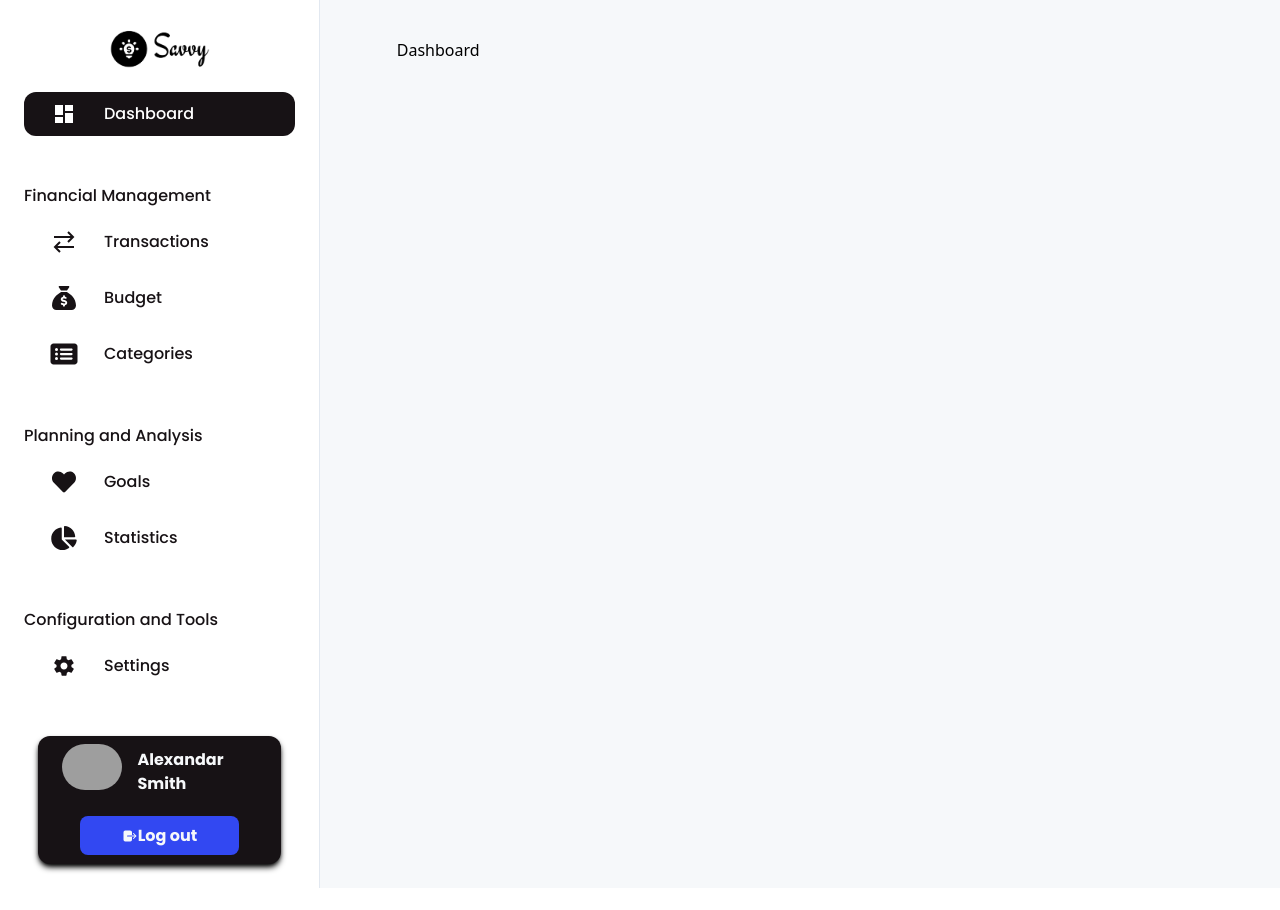
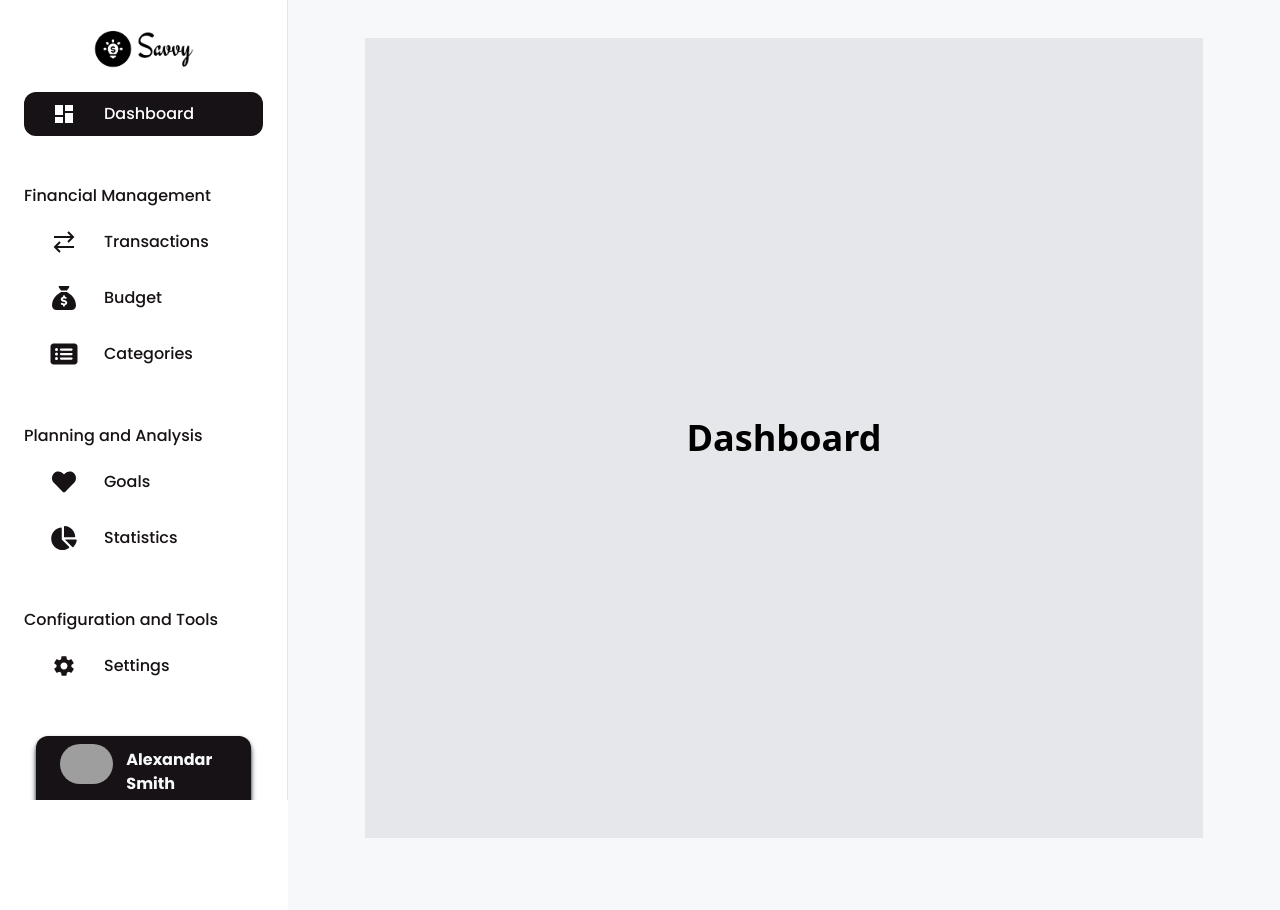
Before and after one commit to bakirdevedzic/savvy, a React (Vite) app: page /app/dashboard in a window 1280 px wide. Shown: the top 910 px of the page. Before the commit the page ends 888 px from the top, so only its background shows below. Built offline with nearby package versions, Linux system fonts and the light colour scheme; grey boxes are pictures that could not be loaded.

Commit message:
Scrollbar fix

```diff
--- a/src/components/AppLayout.jsx
+++ b/src/components/AppLayout.jsx
@@ -3,7 +3,7 @@ import Sidebar from "../ui/Sidebar";
 
 function AppLayout() {
   return (
-    <div className="grid grid-cols-[20rem,1fr] h-screen">
+    <div className="grid grid-cols-[18rem,1fr] h-screen">
       <Sidebar />
       <main className="bg-primary-white-2 col-[2/3]  pt-[2.4rem] pl-[4.8rem] pr-[4.8rem] pb-[6.4rem]">
         <Outlet />
--- a/src/index.css
+++ b/src/index.css
@@ -8,3 +8,24 @@
 .active {
   @apply bg-primary-black text-white font-bold rounded-xl;
 }
+
+/* width */
+::-webkit-scrollbar {
+  width: 5px;
+}
+
+/* Track */
+::-webkit-scrollbar-track {
+  background: #f1f1f1;
+}
+
+/* Handle */
+::-webkit-scrollbar-thumb {
+  background: #888;
+  border-radius: 5px;
+}
+
+/* Handle on hover */
+::-webkit-scrollbar-thumb:hover {
+  background: #555;
+}
--- a/src/pages/Dashboard.jsx
+++ b/src/pages/Dashboard.jsx
@@ -1,5 +1,12 @@
 function Dashboard() {
-  return <div>Dashboard</div>;
+  return (
+    <div>
+      <div className="h-screen bg-gray-200 flex justify-center items-center">
+        <p className="text-4xl font-bold">Dashboard</p>
+        {/* Add more content here as needed */}
+      </div>
+    </div>
+  );
 }
 
 export default Dashboard;
--- a/src/ui/Sidebar.jsx
+++ b/src/ui/Sidebar.jsx
@@ -13,7 +13,7 @@ import ProfileCard from "./ProfileCard";
 
 function Sidebar() {
   return (
-    <aside className="h-full bg-white row-span-full col-[1/2] px-[1.5rem] py-[1.5rem] flex flex-col border-solid border-0 border-r border-slate-200">
+    <aside className="h-full bg-white row-span-full col-[1/2] px-[1.5rem] py-[1.5rem] flex flex-col border-solid border-0 border-r border-slate-200  fixed top-0 left-0 z-10 w-[18rem] overflow-y-auto">
       <Logo />
       <nav>
         <NavListGroup>
--- a/tailwind.config.js
+++ b/tailwind.config.js
@@ -17,6 +17,16 @@ export default {
       height: {
         screen: "100dvh",
       },
+      screens: {
+        xl: { max: "1380px" },
+        // => @media (max-width: 1535px) { ... }
+        //IZNAD 1025 IDE OBAVEZNI SIDEBAR
+        md: { max: "1025px" },
+        // => @media (max-width: 1025px) { ... }
+
+        sm: { max: "639px" },
+        // => @media (max-width: 639px) { ... }
+      },
     },
   },
   plugins: [],
```
